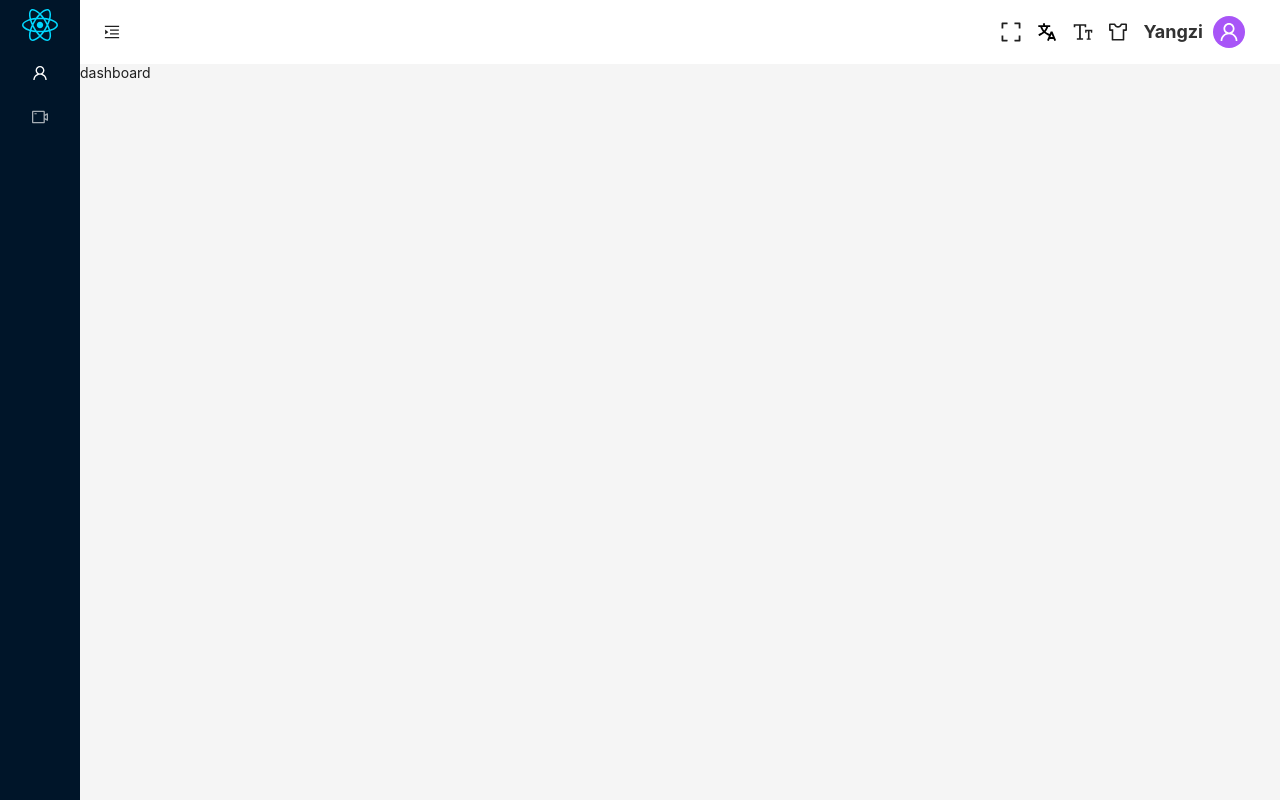
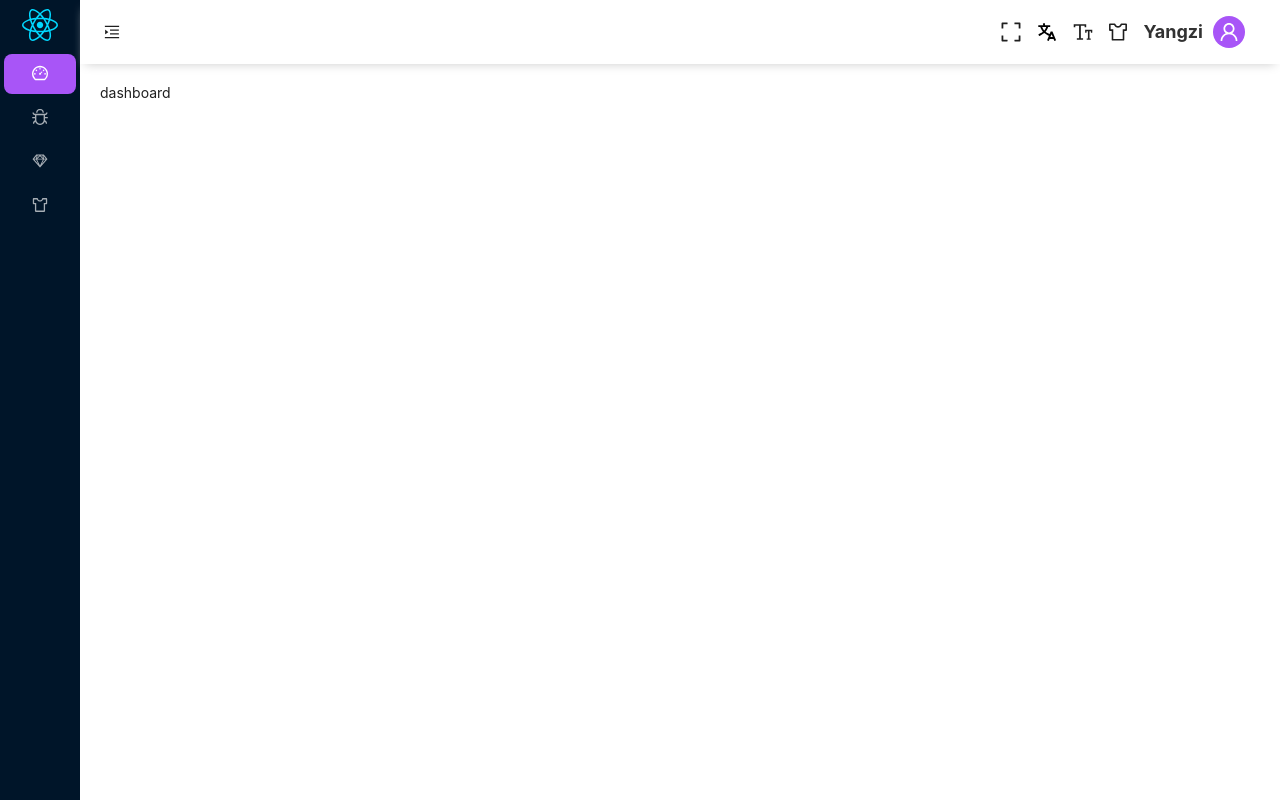
Before and after one commit to coder-czy/YZ-admin, a React (Vite) app: page /#/dashboard/index in a window 1280 px wide. Built offline with nearby package versions, Linux system fonts and the light colour scheme.

Commit message:
feat(主题): 🚀 添加可修改主题页面

```diff
--- a/package.json
+++ b/package.json
@@ -21,6 +21,7 @@
 		"@ant-design/icons": "^5.2.5",
 		"@reduxjs/toolkit": "^1.9.5",
 		"antd": "^5.8.4",
+		"dayjs": "^1.11.9",
 		"react": "^18.2.0",
 		"react-dom": "^18.2.0",
 		"react-redux": "^8.1.2",
--- a/src/components/layouts/components/Sidebar/index.tsx
+++ b/src/components/layouts/components/Sidebar/index.tsx
@@ -1,9 +1,9 @@
 import { Layout, Menu } from "antd";
-import { UserOutlined, VideoCameraOutlined } from "@ant-design/icons";
+import { DashboardOutlined, BugOutlined, GlobalOutlined, SketchOutlined, ApiOutlined, SkinOutlined } from "@ant-design/icons";
 
 import logo from "@/assets/logo.svg";
 import { useSelector } from "@/store";
-import { useNavigate } from "react-router-dom";
+import { useNavigate, useLocation } from "react-router-dom";
 
 const { Sider } = Layout;
 
@@ -16,6 +16,9 @@ function Sidebar() {
 	const menuHandle = ({ key }: { key: string }) => {
 		navigate(key);
 	};
+
+	// 设置菜单选中
+	const { pathname } = useLocation();
 
 	return (
 		<Sider trigger={null} collapsible collapsed={isCollapsed}>
@@ -31,36 +34,39 @@ function Sidebar() {
 				theme="dark"
 				mode="inline"
 				onClick={menuHandle}
-				defaultSelectedKeys={["/dashboard/index"]}
+				defaultSelectedKeys={[pathname]}
 				items={[
 					{
-						key: "/dashboard",
-						icon: <UserOutlined />,
-						label: "首页",
+						key: "/dashboard/index",
+						icon: <DashboardOutlined />,
+						label: "仪表盘"
+					},
+					{
+						key: "/err",
+						icon: <BugOutlined />,
+						label: "错误页",
 						children: [
 							{
-								key: "/dashboard/index",
-								icon: <VideoCameraOutlined />,
+								key: "/404",
+								icon: <GlobalOutlined />,
+								label: "404"
+							},
+							{
+								key: "/500",
+								icon: <ApiOutlined />,
 								label: "500"
 							}
 						]
 					},
 					{
-						key: "/err",
-						icon: <VideoCameraOutlined />,
-						label: "错误页",
-						children: [
-							{
-								key: "/500",
-								icon: <VideoCameraOutlined />,
-								label: "500"
-							},
-							{
-								key: "/400",
-								icon: <VideoCameraOutlined />,
-								label: "400"
-							}
-						]
+						key: "/icon/index",
+						icon: <SketchOutlined />,
+						label: "svg图标"
+					},
+					{
+						key: "/theme/index",
+						icon: <SkinOutlined />,
+						label: "主题"
 					}
 				]}
 			/>
--- a/src/components/layouts/index.less
+++ b/src/components/layouts/index.less
@@ -4,9 +4,11 @@
 		display: flex;
 		align-items: center;
 		justify-content: flex-start;
+		width: 100%;
 		height: 50px;
 		padding: 10px;
 		color: #ffffff;
+		cursor: pointer;
 		img {
 			margin: 0 auto;
 		}
@@ -19,6 +21,8 @@
 		}
 	}
 	.header {
+		position: relative;
+		z-index: 10;
 		padding: 0;
 		background-color: #ffffff;
 		.func-box {
@@ -36,4 +40,9 @@
 			}
 		}
 	}
+	.content-stage {
+		padding: 20px;
+		overflow: auto;
+		background: #ffffff;
+	}
 }
--- a/src/components/layouts/index.tsx
+++ b/src/components/layouts/index.tsx
@@ -16,7 +16,7 @@ const Layouts: React.FC = () => {
 			<Layout>
 				{/* 头部 */}
 				<Header />
-				<Content>
+				<Content className="content-stage">
 					{/* 子路由展示区域 */}
 					<Outlet />
 				</Content>
--- a/src/components/lazyLoad/index.tsx
+++ b/src/components/lazyLoad/index.tsx
@@ -2,8 +2,8 @@ import React, { Suspense } from "react";
 import { Spin } from "antd";
 
 /**
- * @description 加载组件是添加loading
- * @param Component 组件
+ * @description 加载组件前添加loading
+ * @param Component 需要渲染的组件
  * @returns
  */
 const lazyLoad = (Component: React.LazyExoticComponent<any>): React.ReactNode => {
--- a/src/store/module/global.ts
+++ b/src/store/module/global.ts
@@ -8,7 +8,7 @@ const initialState: globalType = {
 	userInfo: {}, //用户信息
 	themeColor: "#a855f7", //主题
 	componentSize: "middle", //组件尺寸
-	language: "zh" //国际化
+	language: "zh-cn" //国际化
 };
 
 const globalSlice = createSlice({
@@ -24,7 +24,7 @@ const globalSlice = createSlice({
 		setComponentSize(state: globalType, { payload }: PayloadAction<SizeType>) {
 			state.componentSize = payload;
 		},
-		setLanguage(state: globalType, { payload }: PayloadAction<"zh" | "en">) {
+		setLanguage(state: globalType, { payload }: PayloadAction<"zh-cn" | "en">) {
 			state.language = payload;
 		}
 	}
--- a/src/store/type/index.ts
+++ b/src/store/type/index.ts
@@ -7,7 +7,7 @@ export interface globalType {
 		[key: string]: any;
 	};
 	componentSize: SizeType;
-	language: "zh" | "en";
+	language: "zh-cn" | "en";
 }
 export interface sidebarType {
 	isCollapsed: boolean;
--- a/src/style/common.less
+++ b/src/style/common.less
@@ -117,6 +117,11 @@
 .shadow {
 	box-shadow: 0 0 15px #cccccc;
 }
+
+/* 阴影效果 */
+.bottom-shadow {
+	box-shadow: 0 5px 10px -5px #cccccc;
+}
 .base-color {
 	color: #323232;
 }
--- /dev/null
+++ b/src/views/svgIcon/index.tsx
@@ -0,0 +1,7 @@
+import React from "react";
+
+function Icon() {
+	return <div>Icon</div>;
+}
+
+export default Icon;
--- /dev/null
+++ b/src/views/theme/index.tsx
@@ -0,0 +1,245 @@
+import { EllipsisOutlined } from "@ant-design/icons";
+import dayjs from "dayjs";
+import React, { useEffect, useMemo, useState } from "react";
+import type { RadioChangeEvent, TourProps, UploadFile } from "antd";
+import type { Color, ColorPickerProps } from "antd/es/color-picker";
+import {
+	Upload,
+	Tour,
+	Input,
+	Form,
+	QRCode,
+	Button,
+	Calendar,
+	DatePicker,
+	Modal,
+	Pagination,
+	Popconfirm,
+	Radio,
+	Select,
+	Space,
+	Table,
+	theme,
+	TimePicker,
+	Transfer,
+	Image,
+	InputNumber,
+	Divider,
+	ColorPicker
+} from "antd";
+
+import { useDispatch, useSelector } from "@/store";
+import { setTheme, setComponentSize, setLanguage } from "@/store/module/global";
+
+const { Option } = Select;
+const { RangePicker } = DatePicker;
+const columns = [
+	{
+		title: "Name",
+		dataIndex: "name",
+		filters: [{ text: "filter1", value: "filter1" }]
+	},
+	{
+		title: "Age",
+		dataIndex: "age"
+	}
+];
+
+const Page: React.FC = () => {
+	const { token } = theme.useToken();
+
+	const [open, setOpen] = useState(false);
+	const [tourOpen, setTourOpen] = useState(false);
+	const tourRefs = React.useRef<HTMLElement[]>([]);
+
+	const showModal = () => {
+		setOpen(true);
+	};
+
+	const hideModal = () => {
+		setOpen(false);
+	};
+
+	const info = () => {
+		Modal.info({
+			title: "some info",
+			content: "some info"
+		});
+	};
+
+	const confirm = () => {
+		Modal.confirm({
+			title: "some info",
+			content: "some info"
+		});
+	};
+
+	const steps: TourProps["steps"] = [
+		{
+			title: "Upload File",
+			description: "Put your files here.",
+			target: () => tourRefs.current[0]
+		},
+		{
+			title: "Save",
+			description: "Save your changes.",
+			target: () => tourRefs.current[1]
+		},
+		{
+			title: "Other Actions",
+			description: "Click to see other actions.",
+			target: () => tourRefs.current[2]
+		}
+	];
+
+	const fileList: UploadFile[] = [
+		{
+			uid: "-1",
+			name: "image.png",
+			status: "done",
+			url: "https://zos.alipayobjects.com/rmsportal/jkjgkEfvpUPVyRjUImniVslZfWPnJuuZ.png"
+		},
+		{
+			uid: "-2",
+			percent: 50,
+			name: "image.png",
+			status: "uploading",
+			url: "https://zos.alipayobjects.com/rmsportal/jkjgkEfvpUPVyRjUImniVslZfWPnJuuZ.png"
+		},
+		{
+			uid: "-3",
+			name: "image.png",
+			status: "error"
+		}
+	];
+
+	return (
+		<Space
+			direction="vertical"
+			size={[0, 16]}
+			style={{ width: "100%", paddingTop: 16, borderTop: `1px solid ${token.colorBorder}` }}
+		>
+			<Pagination defaultCurrent={1} total={50} showSizeChanger />
+			<Space wrap>
+				<Select showSearch style={{ width: 200 }}>
+					<Option value="jack">jack</Option>
+					<Option value="lucy">lucy</Option>
+				</Select>
+				<DatePicker />
+				<TimePicker />
+				<RangePicker />
+			</Space>
+			<Space wrap>
+				<Button type="primary" onClick={showModal}>
+					Show Modal
+				</Button>
+				<Button onClick={info}>Show info</Button>
+				<Button onClick={confirm}>Show confirm</Button>
+				<Popconfirm title="Question?">
+					<a href="#">Click to confirm</a>
+				</Popconfirm>
+			</Space>
+			<Transfer dataSource={[]} showSearch targetKeys={[]} />
+			<div style={{ width: 320, border: `1px solid ${token.colorBorder}`, borderRadius: 8 }}>
+				<Calendar fullscreen={false} value={dayjs()} />
+			</div>
+			<Form name="basic" autoComplete="off" labelCol={{ sm: { span: 4 } }} wrapperCol={{ span: 6 }}>
+				<Form.Item label="Username" name="username" rules={[{ required: true }]}>
+					<Input width={200} />
+				</Form.Item>
+				<Form.Item label="Age" name="age" rules={[{ type: "number", min: 0, max: 99 }]} initialValue={100}>
+					<InputNumber width={200} />
+				</Form.Item>
+				<Form.Item wrapperCol={{ offset: 2, span: 6 }}>
+					<Button type="primary" htmlType="submit">
+						Submit
+					</Button>
+				</Form.Item>
+			</Form>
+			<Table dataSource={[]} columns={columns} />
+			<Modal title="Locale Modal" open={open} onCancel={hideModal}>
+				<p>Locale Modal</p>
+			</Modal>
+			<Space wrap size={80}>
+				<QRCode value="https://ant.design/" status="expired" onRefresh={() => console.log("refresh")} />
+				<Image width={160} src="https://zos.alipayobjects.com/rmsportal/jkjgkEfvpUPVyRjUImniVslZfWPnJuuZ.png" />
+			</Space>
+			<Upload listType="picture-card" fileList={fileList} />
+			<Divider orientation="left">Tour</Divider>
+			<Button type="primary" onClick={() => setTourOpen(true)}>
+				Begin Tour
+			</Button>
+			<Space>
+				<Button ref={node => node && tourRefs.current.splice(0, 0, node)}> Upload</Button>
+				<Button ref={node => node && tourRefs.current.splice(1, 0, node)} type="primary">
+					Save
+				</Button>
+				<Button ref={node => node && tourRefs.current.splice(2, 0, node)} icon={<EllipsisOutlined />} />
+			</Space>
+			<Tour open={tourOpen} steps={steps} onClose={() => setTourOpen(false)} />
+		</Space>
+	);
+};
+
+const Theme: React.FC = () => {
+	const dispatch = useDispatch();
+	const { componentSize, language } = useSelector(state => state.global);
+	// 组件尺寸
+	const [compSize, setCompSize] = useState(componentSize);
+	const sizeHandle = (e: RadioChangeEvent) => {
+		dispatch(setComponentSize(e.target.value));
+		setCompSize(e.target.value);
+	};
+
+	// 修改主题
+	const { token } = theme.useToken();
+	const [themeVal, setColorHex] = useState<Color | string>(token.colorPrimary);
+	const [formatHex, setFormatHex] = useState<ColorPickerProps["format"]>("hex");
+	const hexString = useMemo(() => (typeof themeVal === "string" ? themeVal : themeVal.toHexString()), [themeVal]);
+	useEffect(() => {
+		dispatch(setTheme(hexString));
+	}, [themeVal]);
+
+	// 国际化
+	dayjs.locale(language);
+	const [locale, setLocale] = useState(language);
+	const changeLocale = (e: RadioChangeEvent) => {
+		const localeValue = e.target.value;
+		console.log(localeValue);
+		setLocale(localeValue);
+		dayjs.locale(localeValue);
+		dispatch(setLanguage(localeValue));
+	};
+
+	return (
+		<>
+			<div style={{ marginBottom: 16 }}>
+				{/* 国际化配置 */}
+				<span style={{ marginRight: 16 }}>国际化配置</span>
+				<Radio.Group value={locale} onChange={changeLocale}>
+					<Radio.Button key="en" value={"en"}>
+						English
+					</Radio.Button>
+					<Radio.Button key="zh-cn" value={"zh-cn"}>
+						中文
+					</Radio.Button>
+				</Radio.Group>
+
+				{/* 组件尺寸配置 */}
+				<span style={{ marginRight: 16 }}>组件尺寸配置</span>
+				<Radio.Group value={compSize} onChange={sizeHandle}>
+					<Radio.Button value="small">Small</Radio.Button>
+					<Radio.Button value="middle">Middle</Radio.Button>
+					<Radio.Button value="large">Large</Radio.Button>
+				</Radio.Group>
+
+				{/* 主题配置 */}
+				<span style={{ marginRight: 16 }}>主题配置</span>
+				<ColorPicker format={formatHex} showText value={themeVal} onFormatChange={setFormatHex} onChange={setColorHex} />
+			</div>
+			<Page />
+		</>
+	);
+};
+
+export default Theme;
```
Also changed, not shown: src/components/layouts/components/Header/index.tsx (+4 -3 lines), src/routers/modules/static.tsx (added, +29 -0 lines), 1 other file (tests, documents, lock files or other folders).
